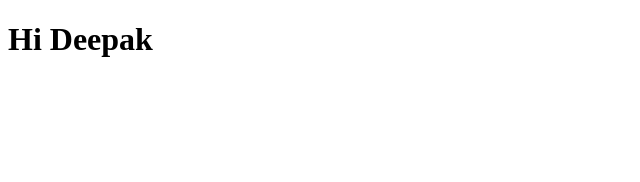
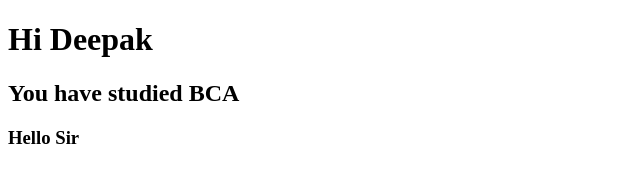
Before and after one commit to deepakpatra-tech/git-demo, a plain HTML site: page index.html in a window 1280 px wide. Shown: the whole page, without its empty margins (0-640 px from the left). Drawn offline with Linux system fonts and the light colour scheme.

Commit message:
New h2 and h3 tags are added

```diff
--- a/index.html
+++ b/index.html
@@ -7,5 +7,7 @@
 </head>
 <body>
     <h1>Hi Deepak</h1>
+    <h2>You have studied BCA</h2>
+    <h3>Hello Sir</h3>
 </body>
 </html>
```
